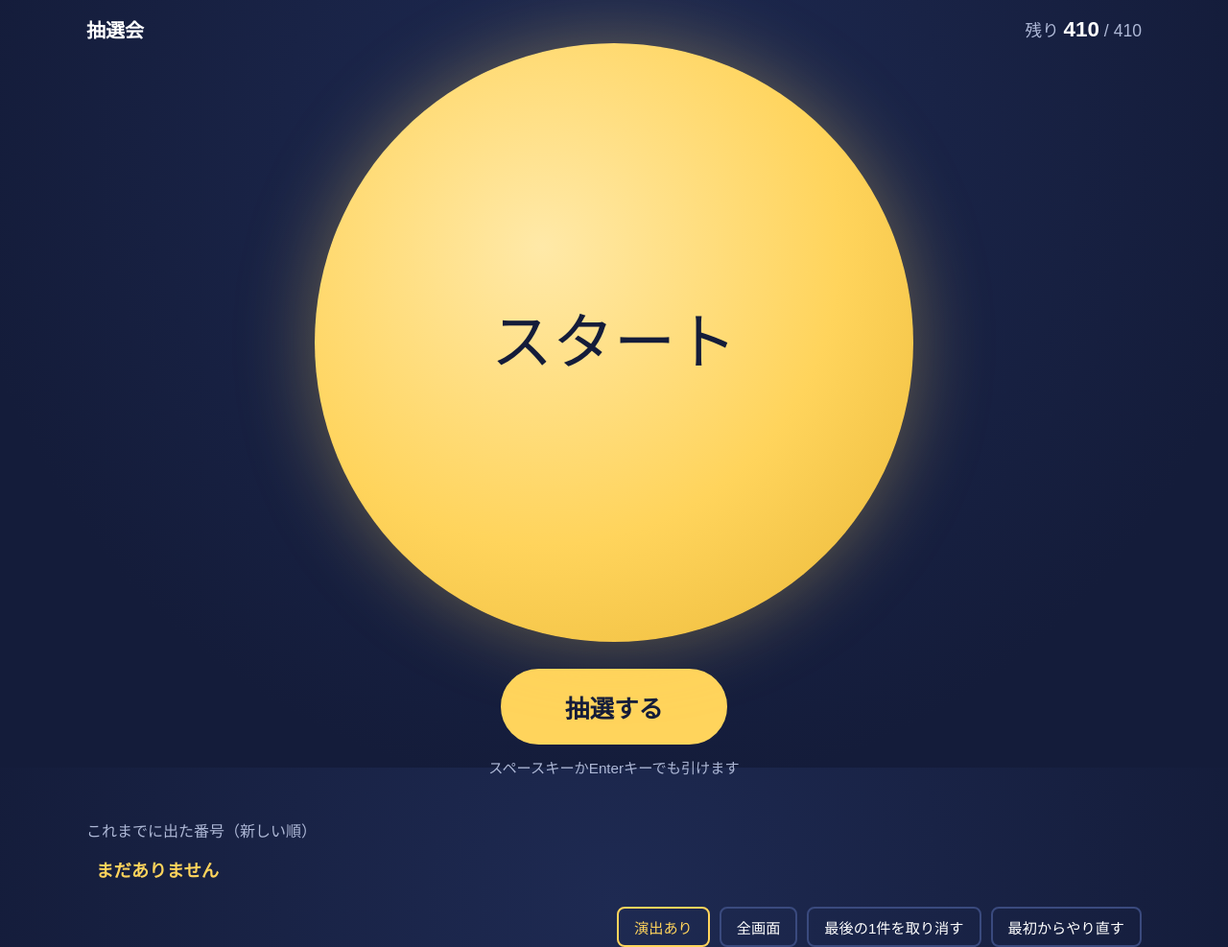
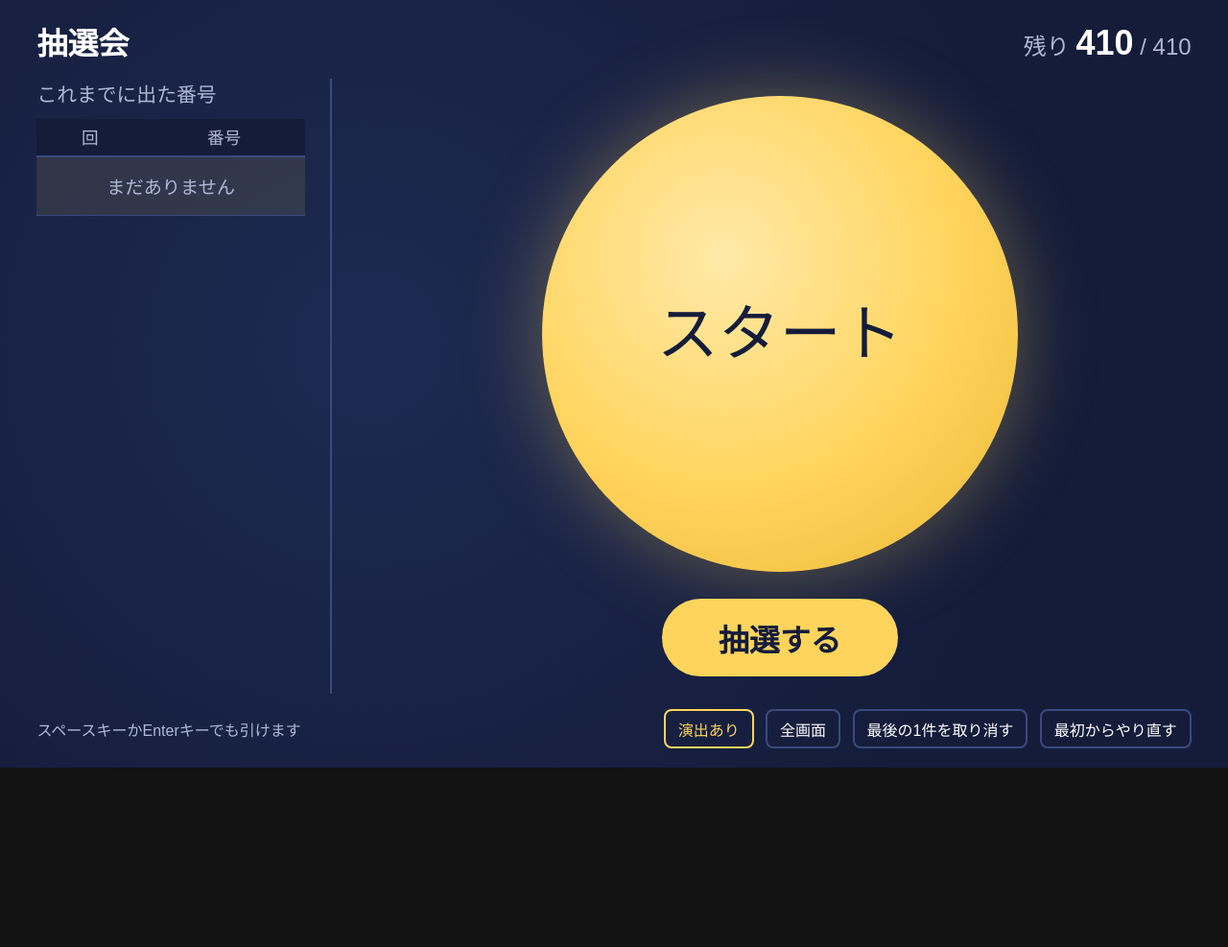
Before and after one commit to hayum22/random_pick_2026, a plain HTML site: page index.html in a window 1280 px wide. Shown: the whole page at 96% size. After the commit the page ends 800 px from the top, so only its background shows below. Drawn offline with Linux system fonts and the light colour scheme; a web font is replaced by a local one.

Commit message:
Update index.html

```diff
--- a/index.html
+++ b/index.html
@@ -19,72 +19,80 @@
     color-scheme: dark;
   }
   * { box-sizing: border-box; }
-  html, body { height: 100%; margin: 0; }
+  html, body { height: 100%; margin: 0; overflow: hidden; }
   body {
-    background: radial-gradient(circle at 50% 18%, var(--night) 0%, var(--night-deep) 75%);
+    background: radial-gradient(circle at 30% 45%, var(--night) 0%, var(--night-deep) 70%);
     color: var(--paper);
     font-family: "Zen Maru Gothic", "Hiragino Maru Gothic ProN", "Yu Gothic", sans-serif;
     font-weight: 500;
-    display: flex;
-    flex-direction: column;
-    padding: max(16px, env(safe-area-inset-top)) 16px max(16px, env(safe-area-inset-bottom));
+    display: grid;
+    grid-template-rows: auto 1fr auto;
+    padding: 2.5vh 3vw;
+    gap: 2vh;
   }
-  header {
-    display: flex; justify-content: space-between; align-items: center;
-    gap: 12px; max-width: 1100px; width: 100%; margin: 0 auto;
-  }
-  h1 { font-size: 1.25rem; margin: 0; font-weight: 700; }
-  .count { font-size: 1.1rem; color: var(--mist); }
-  .count strong { color: var(--paper); font-size: 1.4rem; }
+  header { display: flex; justify-content: space-between; align-items: baseline; }
+  h1 { font-size: 4vh; margin: 0; font-weight: 700; }
+  .count { font-size: 3vh; color: var(--mist); }
+  .count strong { color: var(--paper); font-size: 4.5vh; }
 
   main {
-    flex: 1; display: flex; flex-direction: column; align-items: center;
-    justify-content: center; gap: 28px; max-width: 1100px; width: 100%; margin: 0 auto;
+    display: grid;
+    grid-template-columns: minmax(18vw, 24vw) 1fr;
+    gap: 3vw;
+    min-height: 0;
+  }
+  .left {
+    display: flex; flex-direction: column; align-items: center; justify-content: center; gap: 3.5vh;
   }
   .stage {
-    position: relative;
-    width: min(78vmin, 640px); aspect-ratio: 1;
+    width: min(62vh, 46vw); aspect-ratio: 1;
     border-radius: 50%;
     background: radial-gradient(circle at 38% 34%, var(--moon-soft) 0%, var(--moon) 55%, #E9B634 100%);
     display: grid; place-items: center;
-    box-shadow: 0 0 80px rgba(255, 212, 92, .35);
+    box-shadow: 0 0 10vh rgba(255, 212, 92, .35);
   }
   .number {
     font-family: "Dela Gothic One", "Zen Maru Gothic", sans-serif;
-    font-size: clamp(5rem, 26vmin, 15rem);
+    font-size: min(26vh, 19vw);
     line-height: 1; color: var(--night-deep);
     font-variant-numeric: tabular-nums;
   }
-  .number.idle { font-size: clamp(2rem, 8vmin, 4.5rem); }
+  .number.idle { font-size: min(8vh, 6vw); }
   .stage.rolling .number { opacity: .55; }
   .stage.hit { animation: pop .45s ease-out; }
   @keyframes pop { 0% { transform: scale(.92); } 60% { transform: scale(1.04); } 100% { transform: scale(1); } }
 
   .draw {
-    font: inherit; font-weight: 700; font-size: 1.6rem;
-    padding: 18px 64px; border-radius: 999px; border: 3px solid var(--moon);
+    font: inherit; font-weight: 700; font-size: 4vh;
+    padding: 1.8vh 7vh; border-radius: 999px; border: 3px solid var(--moon);
     background: var(--moon); color: var(--night-deep); cursor: pointer;
   }
   .draw:hover { background: var(--moon-soft); }
   .draw:disabled { background: transparent; color: var(--mist); border-color: var(--line); cursor: not-allowed; }
-  .hint { color: var(--mist); font-size: .95rem; margin-top: -16px; }
 
-  section.history { width: 100%; }
-  .history h2 { font-size: 1rem; color: var(--mist); margin: 0 0 10px; font-weight: 500; }
-  .chips { display: flex; flex-wrap: wrap; gap: 8px; list-style: none; margin: 0; padding: 0; }
-  .chips li {
-    min-width: 3.6em; padding: 6px 10px; text-align: center; border-radius: 10px;
-    border: 2px solid var(--line); font-size: 1.15rem; font-variant-numeric: tabular-nums;
+  section.history {
+    display: flex; flex-direction: column; min-height: 0;
+    border-right: 2px solid var(--line); padding-right: 2vw;
   }
-  .chips li:first-child { border-color: var(--moon); color: var(--moon); font-weight: 700; }
-  .empty { color: var(--mist); }
+  .history h2 { font-size: 2.6vh; color: var(--mist); margin: 0 0 1.5vh; font-weight: 500; }
+  .table-wrap { overflow-y: auto; min-height: 0; }
+  table { width: 100%; border-collapse: collapse; font-variant-numeric: tabular-nums; }
+  thead th {
+    position: sticky; top: 0; background: var(--night-deep);
+    font-size: 2.2vh; font-weight: 500; color: var(--mist);
+    padding: .8vh 1vh; border-bottom: 2px solid var(--line);
+  }
+  tbody td { padding: .7vh 1vh; border-bottom: 1px solid var(--line); text-align: center; }
+  td.order { font-size: 2.4vh; color: var(--mist); }
+  td.num { font-size: 3.6vh; font-weight: 700; }
+  tbody tr:first-child td.num { color: var(--moon); }
+  tbody tr:first-child { background: rgba(255, 212, 92, .1); }
+  td.empty { color: var(--mist); font-size: 2.4vh; padding: 2vh 0; }
 
-  footer {
-    display: flex; flex-wrap: wrap; gap: 10px; justify-content: flex-end;
-    max-width: 1100px; width: 100%; margin: 20px auto 0;
-  }
+  footer { display: flex; flex-wrap: wrap; gap: 1vw; justify-content: flex-end; align-items: center; }
+  .hint { color: var(--mist); font-size: 2vh; margin: 0 auto 0 0; }
   .sub {
-    font: inherit; font-size: .95rem; padding: 8px 16px; border-radius: 8px;
+    font: inherit; font-size: 2vh; padding: .8vh 1.6vh; border-radius: 8px;
     background: transparent; color: var(--paper); border: 2px solid var(--line); cursor: pointer;
   }
   .sub:hover { border-color: var(--mist); }
@@ -93,6 +101,17 @@
   button:focus-visible { outline: 4px solid var(--paper); outline-offset: 4px; }
 
   .sr-only { position: absolute; width: 1px; height: 1px; overflow: hidden; clip: rect(0 0 0 0); white-space: nowrap; }
+
+  /* 縦長の画面（スマホ等）では縦並びに */
+  @media (max-aspect-ratio: 1/1) {
+    html, body { overflow: auto; height: auto; }
+    body { min-height: 100%; }
+    main { grid-template-columns: 1fr; }
+    .stage { width: min(80vw, 60vh); }
+    .number { font-size: 24vw; }
+    section.history { border-right: none; padding-right: 0; order: 2; }
+    .table-wrap { max-height: 50vh; }
+  }
 
   @media (prefers-reduced-motion: reduce) {
     .stage.hit { animation: none; }
@@ -106,20 +125,27 @@
 </header>
 
 <main>
-  <div class="stage" id="stage">
-    <div class="number idle" id="number" aria-hidden="true">スタート</div>
+  <section class="history" aria-labelledby="histTitle">
+    <h2 id="histTitle">これまでに出た番号</h2>
+    <div class="table-wrap">
+      <table>
+        <thead><tr><th scope="col">回</th><th scope="col">番号</th></tr></thead>
+        <tbody id="rows"></tbody>
+      </table>
+    </div>
+  </section>
+
+  <div class="left">
+    <div class="stage" id="stage">
+      <div class="number idle" id="number" aria-hidden="true">スタート</div>
+    </div>
+    <button class="draw" id="drawBtn">抽選する</button>
   </div>
-  <button class="draw" id="drawBtn">抽選する</button>
-  <p class="hint">スペースキーかEnterキーでも引けます</p>
   <p class="sr-only" id="announce" aria-live="assertive"></p>
-
-  <section class="history" aria-labelledby="histTitle">
-    <h2 id="histTitle">これまでに出た番号（新しい順）</h2>
-    <ul class="chips" id="chips"></ul>
-  </section>
 </main>
 
 <footer>
+  <p class="hint">スペースキーかEnterキーでも引けます</p>
   <button class="sub" id="animBtn" aria-pressed="true">演出あり</button>
   <button class="sub" id="fsBtn">全画面</button>
   <button class="sub" id="undoBtn">最後の1件を取り消す</button>
@@ -130,7 +156,7 @@
   // ===== 設定 =====
   const MIN = 1;
   const MAX = 410;
-  const ROLL_MS = 1600; // 演出の長さ（ミリ秒）
+  const ROLL_MS = 2600; // 演出の長さ（ミリ秒）
   // ================
 
   const STORE_KEY = `lottery-${MIN}-${MAX}`;
@@ -174,19 +200,16 @@
   function render() {
     $("total").textContent = total;
     $("remain").textContent = total - drawn.length;
-    const chips = $("chips");
-    chips.innerHTML = "";
+    const rows = $("rows");
+    rows.innerHTML = "";
     if (drawn.length === 0) {
-      const li = document.createElement("li");
-      li.className = "empty"; li.style.border = "none";
-      li.textContent = "まだありません";
-      chips.appendChild(li);
+      rows.innerHTML = '<tr><td class="empty" colspan="2">まだありません</td></tr>';
     } else {
-      [...drawn].reverse().forEach(n => {
-        const li = document.createElement("li");
-        li.textContent = n;
-        chips.appendChild(li);
-      });
+      for (let i = drawn.length - 1; i >= 0; i--) {
+        const tr = document.createElement("tr");
+        tr.innerHTML = `<td class="order">${i + 1}</td><td class="num">${drawn[i]}</td>`;
+        rows.appendChild(tr);
+      }
     }
     const done = drawn.length >= total;
     drawBtn.disabled = done || rolling;
```
